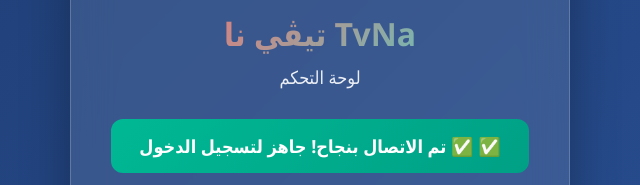
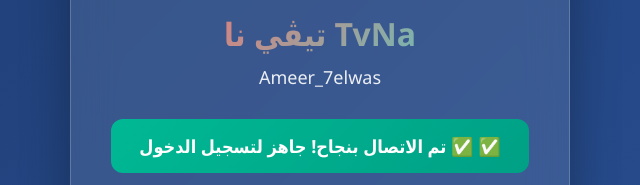
Before and after one commit to ameer7elwas1/tvna-admin, a plain HTML site: page index.html in a window 1280 px wide. Shown: the part 208-393 px from the top of the page, 320-960 px from the left. Drawn offline with Linux system fonts and the light colour scheme.

Commit message:
Update index.html

```diff
--- a/index.html
+++ b/index.html
@@ -818,7 +818,7 @@
                     <i class="fas fa-tv"></i>
                 </div>
                 <h1 class="login-title">TvNa تيڤي نا</h1>
-                <p class="login-subtitle">لوحة التحكم    </p>
+                <p class="login-subtitle">Ameer_7elwas</p>
             </div>
 
             <!-- Connection Status -->
```
